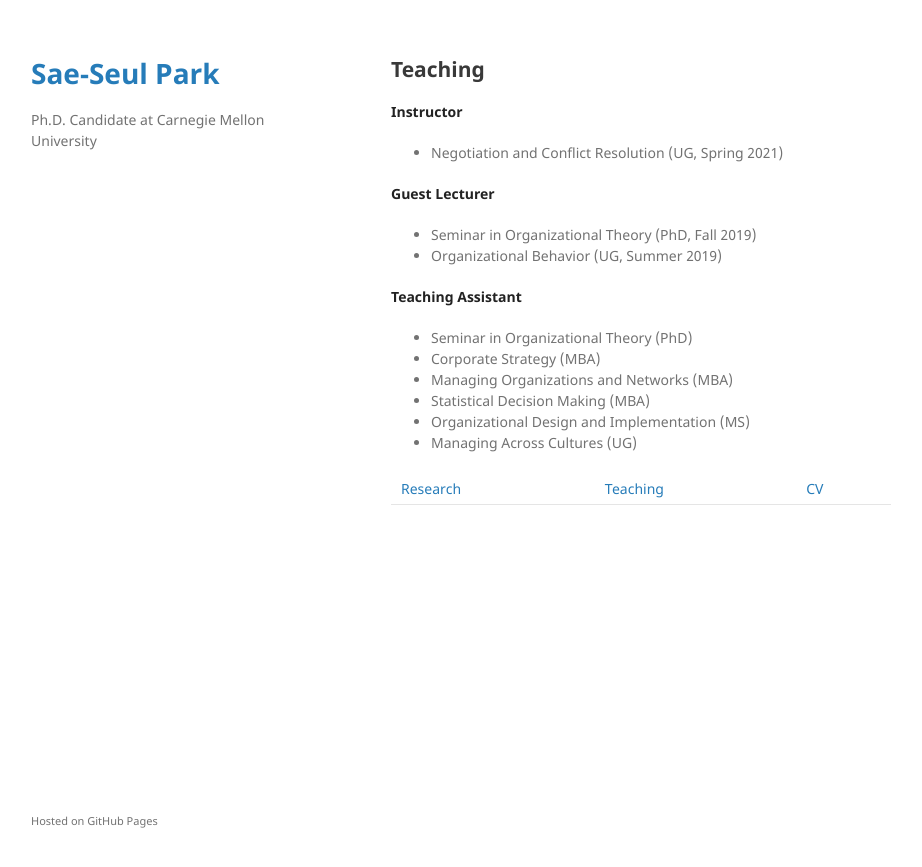
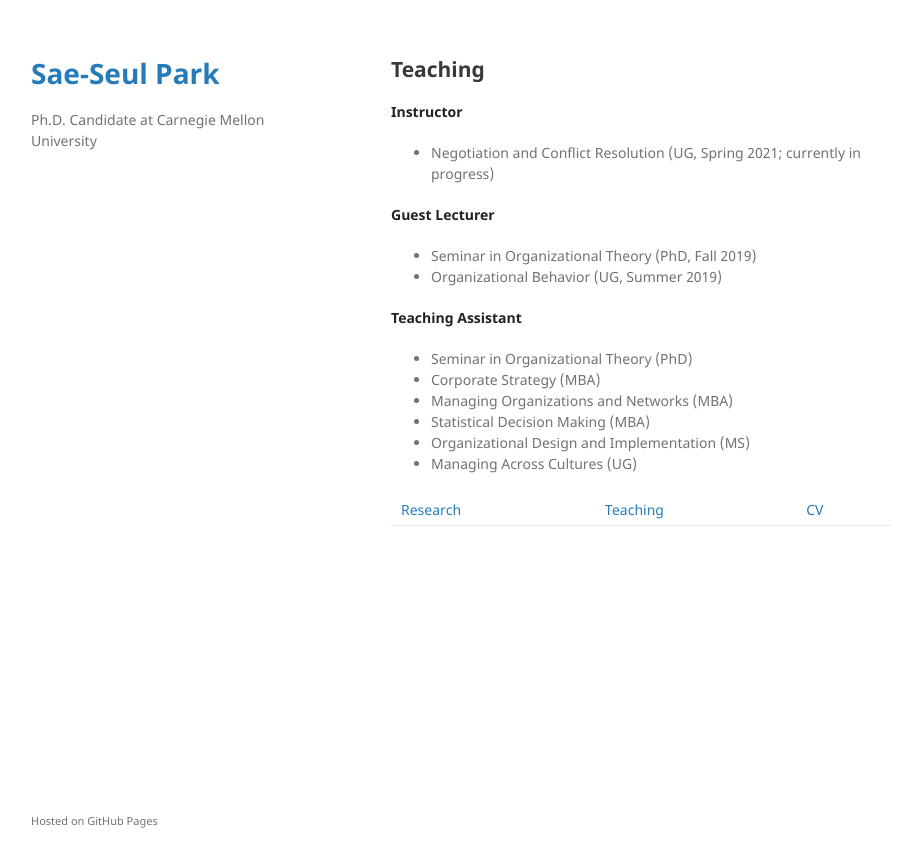
Before and after one commit to saepark/saepark.github.io, a Jekyll site: the page built from teaching.md, in a window 1280 px wide. Shown: the top 867 px of the page, without its empty margins (179-1101 px from the left). Built offline with Jekyll 4.4.1, drawn with Linux system fonts in a browser that asks for light colours; our own code applies the rules of GitHub Pages for plain Markdown files.

Commit message:
Update teaching.md

```diff
--- a/teaching.md
+++ b/teaching.md
@@ -6,7 +6,7 @@ layout: default
 
 **Instructor**
 
-* Negotiation and Conflict Resolution (UG, Spring 2021)
+* Negotiation and Conflict Resolution (UG, Spring 2021; currently in progress)
 
 **Guest Lecturer**
 * Seminar in Organizational Theory (PhD, Fall 2019)
```
